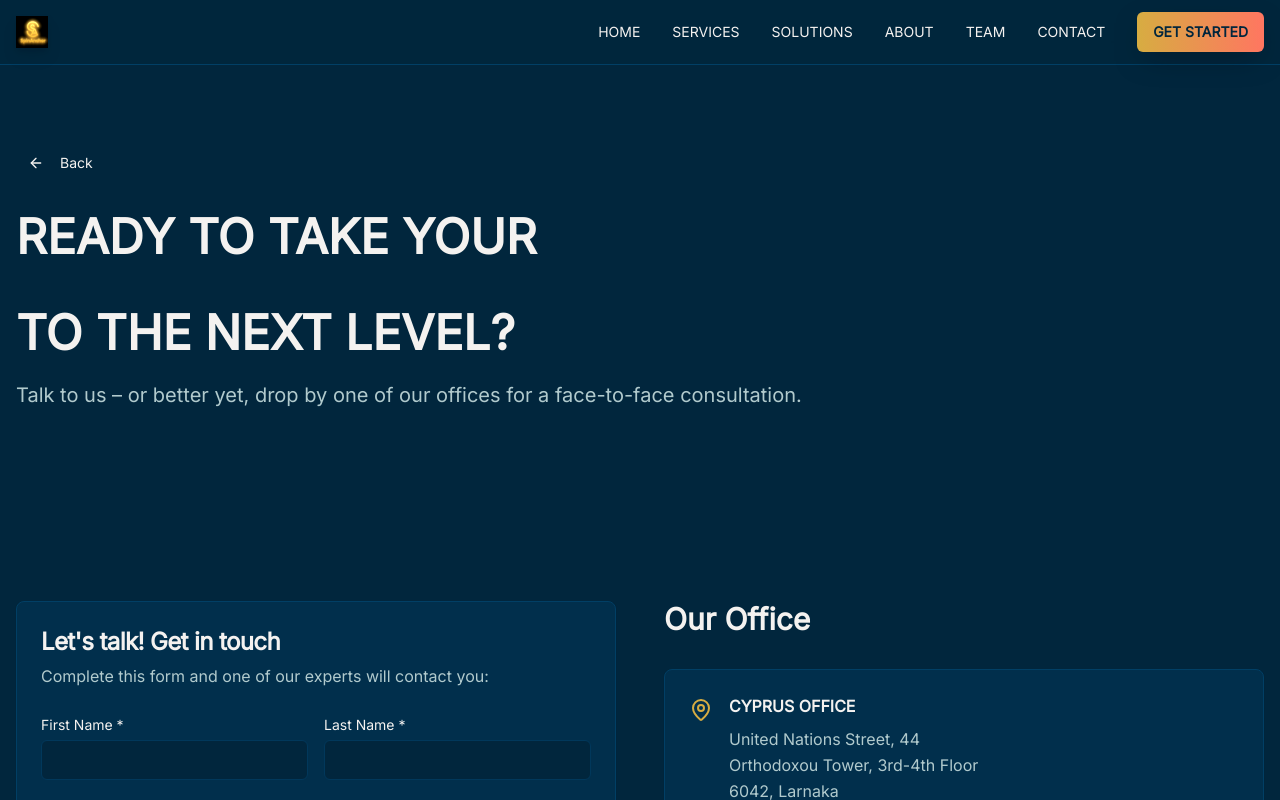
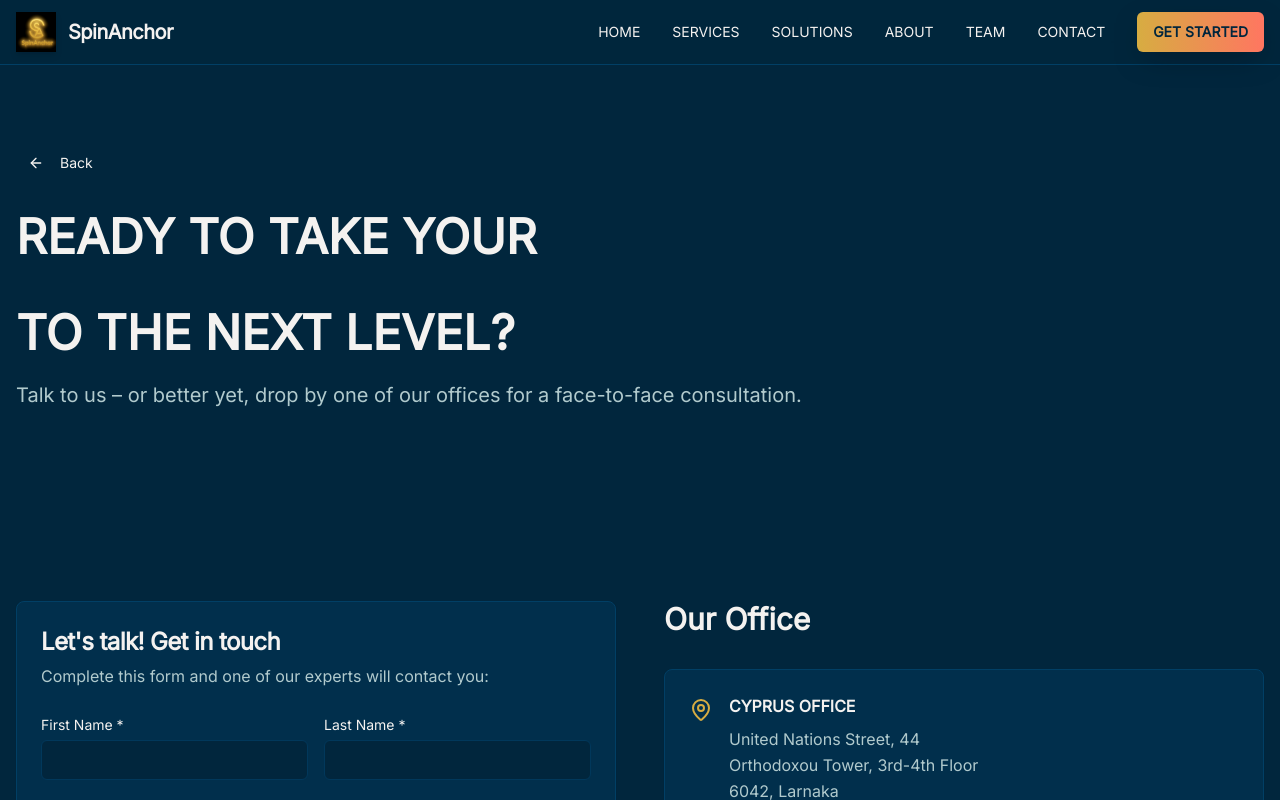
Before and after one commit to nlarcou/spinanchor, a React (Vite) app: page /contact in a window 1280 px wide. Shown: the top 800 px of the page. Built offline with nearby package versions, Linux system fonts and the light colour scheme.

Commit message:
Refine logo and layout
Adjusted logo to be horizontal with text next to the monogram, maintaining a transparent background and slightly increased size.

```diff
--- a/src/components/ui/navigation.tsx
+++ b/src/components/ui/navigation.tsx
@@ -19,12 +19,15 @@ const Navigation = () => {
       <div className="container mx-auto px-4">
         <div className="flex items-center justify-between h-16">
           {/* Logo */}
-          <div className="flex items-center">
+          <div className="flex items-center space-x-3">
             <img
               src="/lovable-uploads/logo-transparent.png"
-              alt="SpinAnchor"
-              className="h-8 w-auto brightness-125 contrast-110 drop-shadow-lg hover:brightness-150 transition-all duration-300"
+              alt="SpinAnchor Monogram"
+              className="h-10 w-auto drop-shadow-md"
             />
+            <span className="text-xl font-bold text-foreground tracking-tight">
+              SpinAnchor
+            </span>
           </div>
 
           {/* Desktop Navigation */}
```
